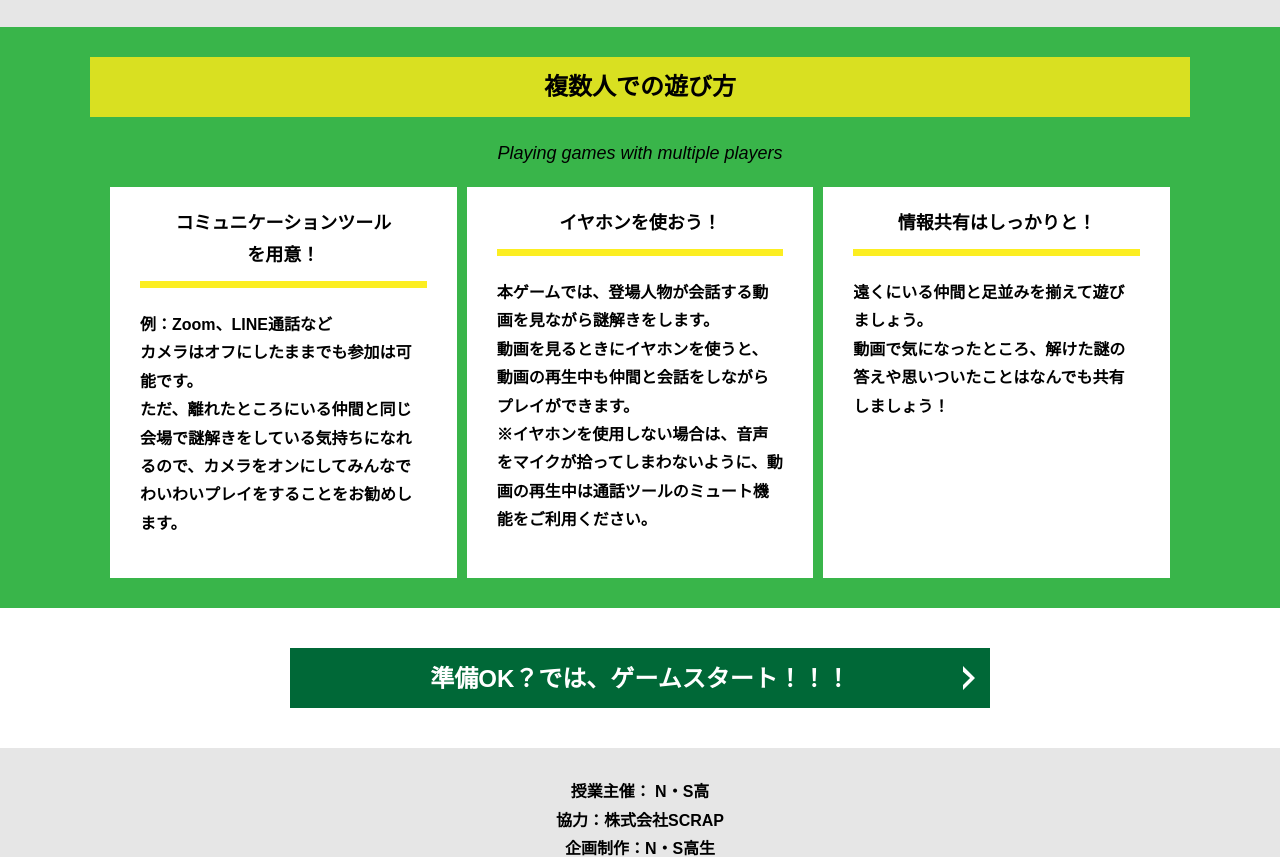
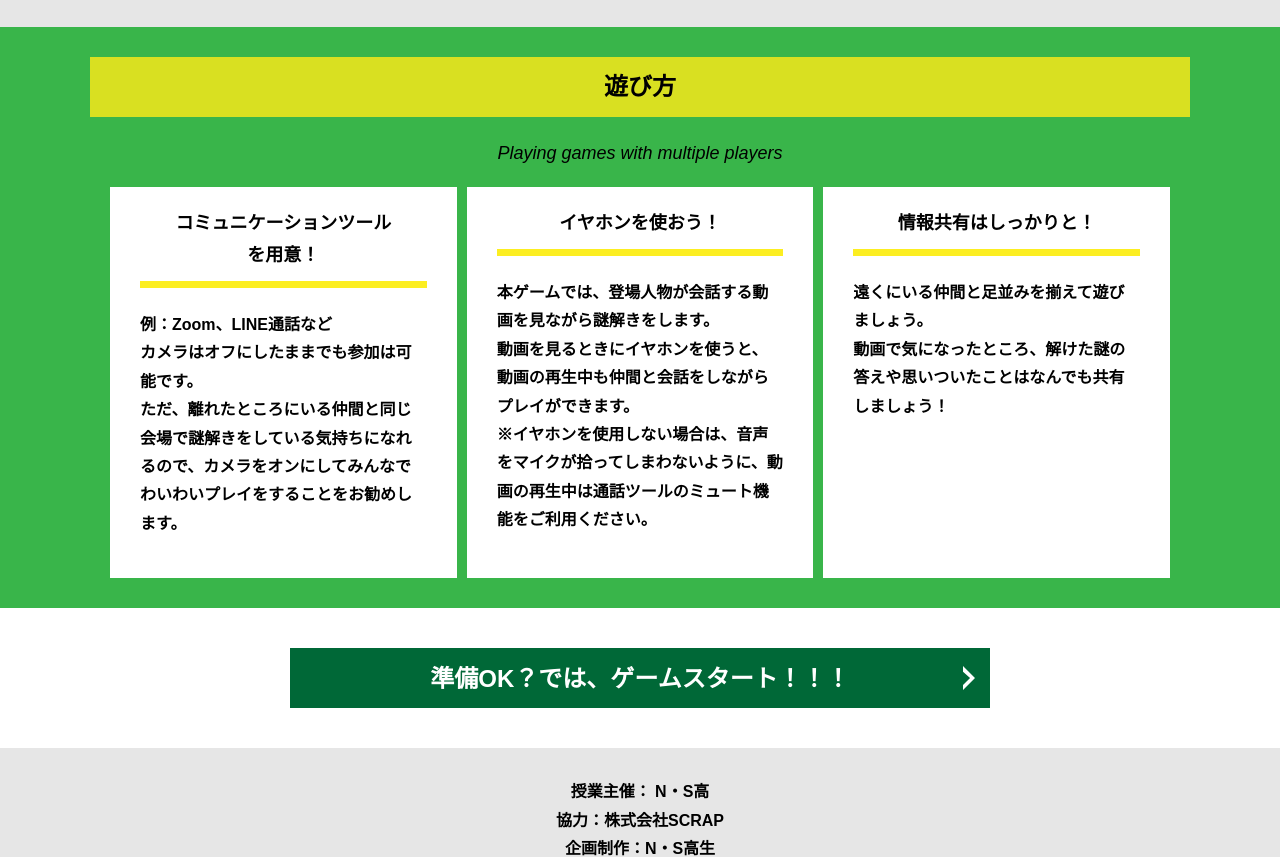
Before and after one commit to TominagaMasahi/alfa-meieki-J, a plain HTML site: page index.html in a window 1280 px wide. Shown: the part 1592-2449 px from the top of the page. Drawn offline with Linux system fonts and the light colour scheme.

Commit message:
Update index.html

```diff
--- a/index.html
+++ b/index.html
@@ -85,7 +85,7 @@
     </section>
     <section class="section bg-color--keycolor">
       <div class="container">
-        <h2 class="section-title">複数人での遊び方</h2>
+        <h2 class="section-title">遊び方</h2>
         <p class="font-eng text-center">Playing games with multiple players</p>
         <div class="row">
           <div class="column">
```
